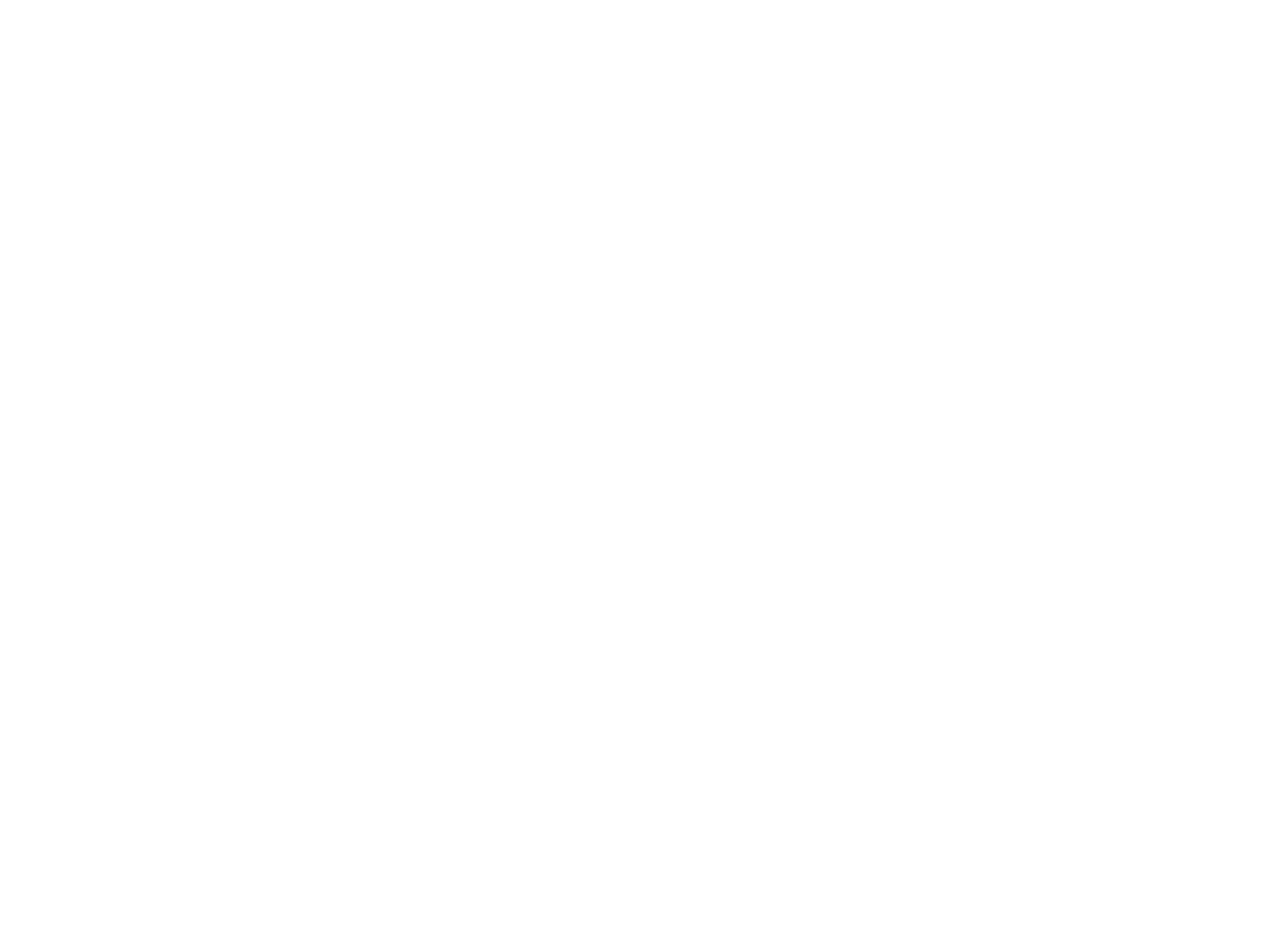
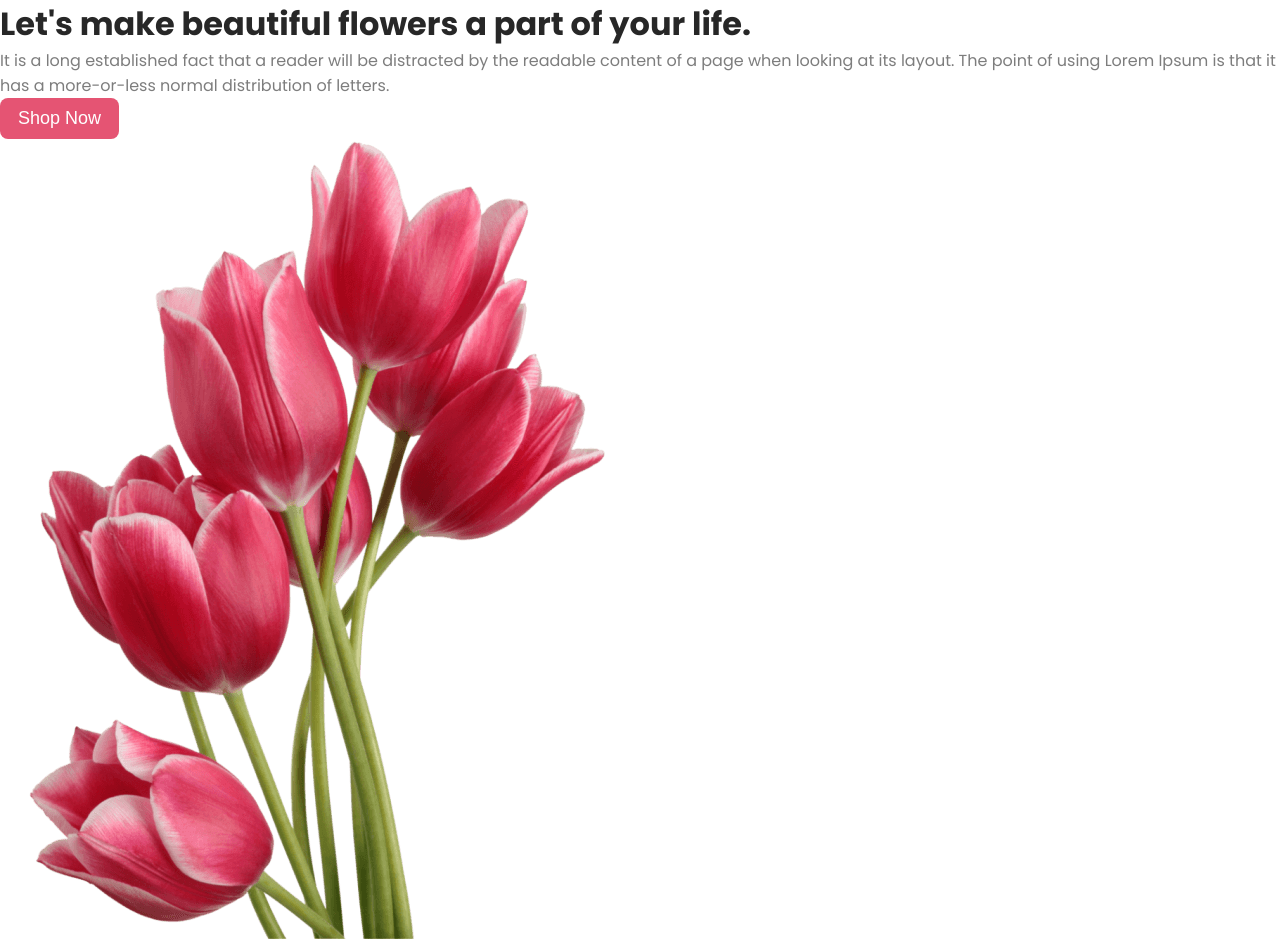
Before and after one commit to monishatBaishnab/flower-shop-assignment, a plain HTML site: page index.html in a window 1280 px wide. Before the commit the page ends 800 px from the top, so only its background shows below. Drawn offline with Linux system fonts and the light colour scheme.

Commit message:
Add header section html and some reusable Styles.

```diff
--- a/assets/css/style.css
+++ b/assets/css/style.css
@@ -0,0 +1,28 @@
+* {
+    margin: 0;
+    padding: 0;
+    box-sizing: border-box;
+}
+
+body {
+    font-family: 'Poppins', sans-serif;
+}
+
+.btn {
+    padding: 10px 18px;
+    border-radius: 8px;
+    background: #E55473;
+    border: 0;
+    color: #FFF;
+    font-size: 18px;
+    font-style: normal;
+    font-weight: 500;
+    line-height: normal;
+    cursor: pointer;
+}
+h1,h1,h3,h4,h5,h6{
+    color: #272727;;
+}
+p{
+    color: rgba(39, 39, 39, 0.60);
+}
--- a/index.html
+++ b/index.html
@@ -15,6 +15,19 @@
 
 <body>
 
+    <header>
+        <main>
+            <div>
+                <h1>Let's make beautiful flowers a part of your life.</h1>
+                <p>It is a long established fact that a reader will be distracted by the readable content of a page when looking at its layout. The point of using Lorem Ipsum is that it has a more-or-less normal distribution of letters.</p>
+                <button class="btn">Shop Now</button>
+            </div>
+            <div>
+                <img src="assets/images/pngwing 10.png" alt="">
+            </div>
+        </main>
+    </header>
+
 </body>
 
 </html>
```
